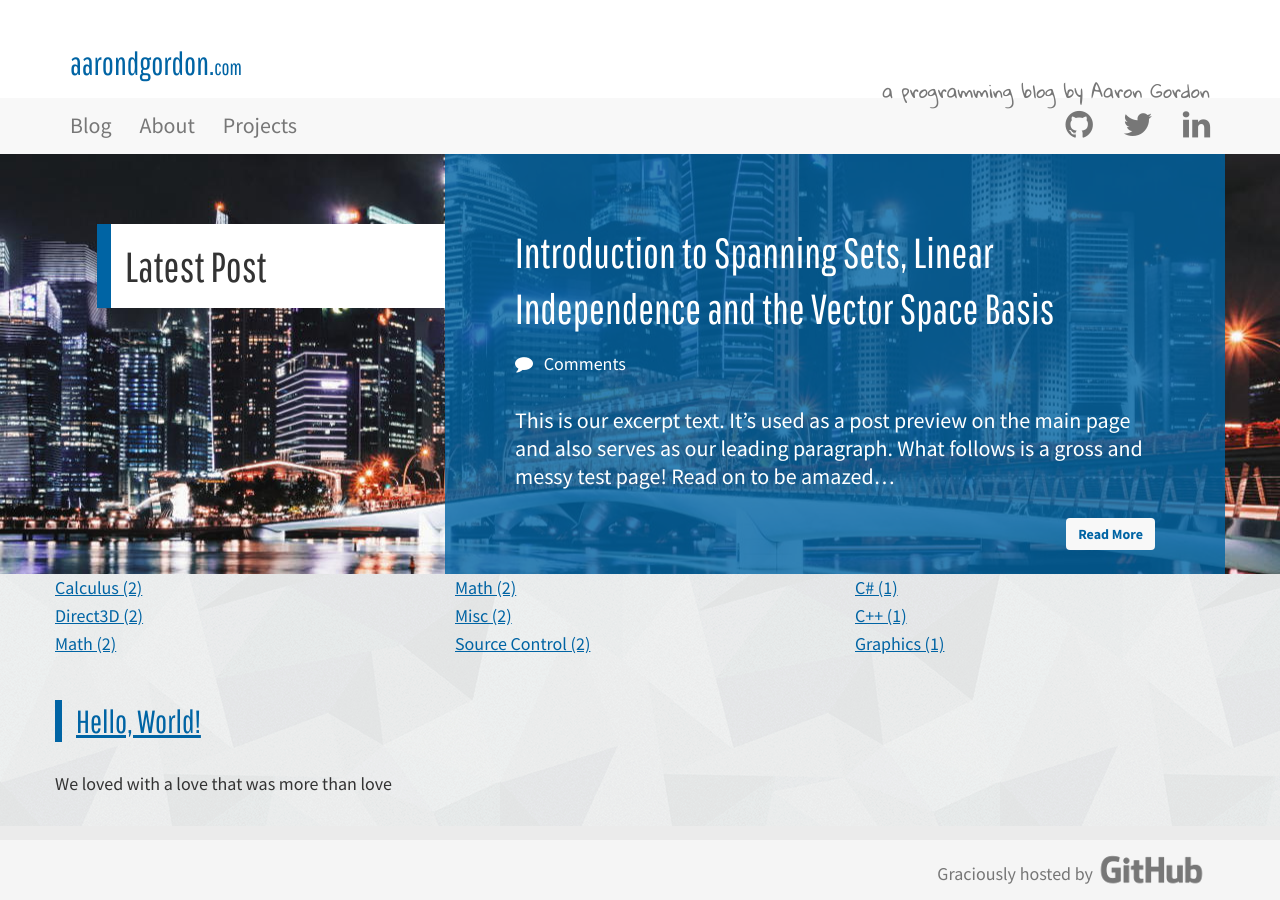
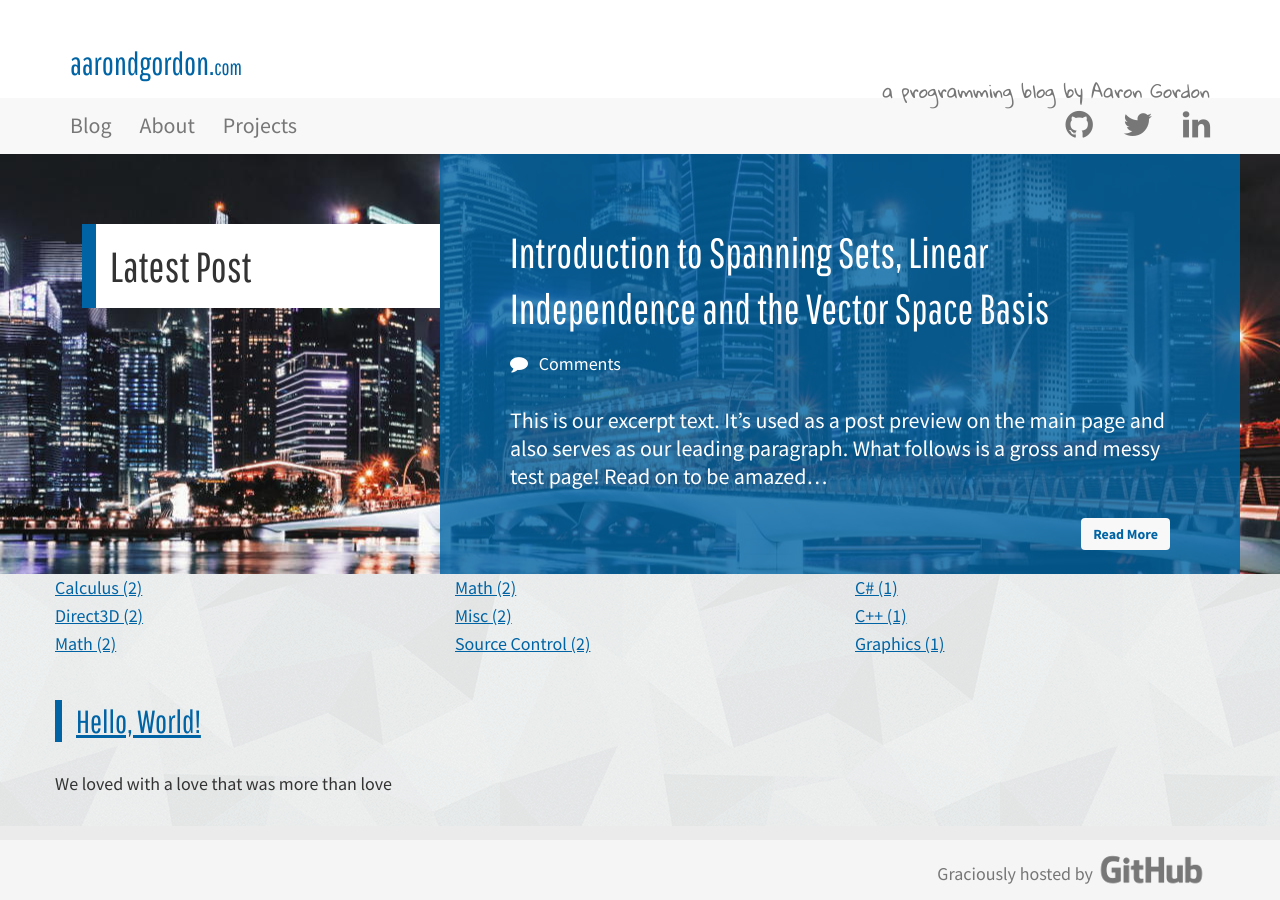
Before and after one commit to aarondgordon/aarondgordon.github.io, a Jekyll site: the page built from index.md, in a window 1280 px wide. Built offline with Jekyll 4.4.1, drawn with Linux system fonts in a browser that asks for light colours; nearby versions of some CDN libraries; comment, search, counter and statistics services are not loaded.

Commit message:
Update home.html

```diff
--- a/_layouts/home.html
+++ b/_layouts/home.html
@@ -3,7 +3,7 @@ layout: default
 ---
 {% for post in site.posts limit:1 %}
 <div class="cover" style="background-image:url('{{ post.image }}')">
-  <div class="container">
+  <div class="container no-gutter">
     <div class="row">
       <div class="col-sm-4 no-gutter">
         <div class="cover-tag">Latest Post</div>
@@ -33,7 +33,7 @@ layout: default
     {% endfor %}
     {% assign tagStrings=tagStrings | sort %}
 
-    <div class="row">
+    <div class="row row-tags">
       <div class="col-sm-4">
         {% for tagString in tagStrings limit:3 %}
           {% assign tag=tagString | split:"|" %}
```
